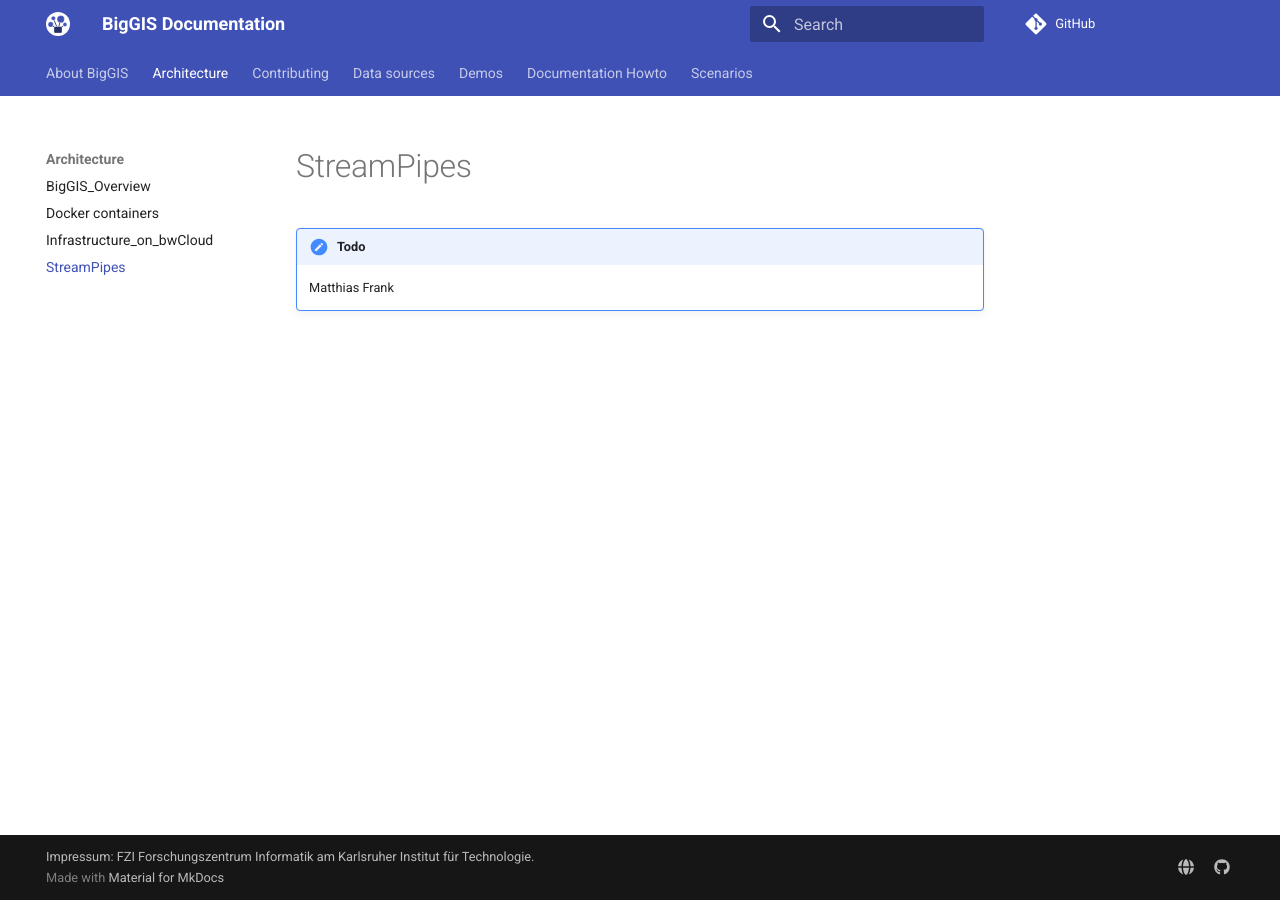
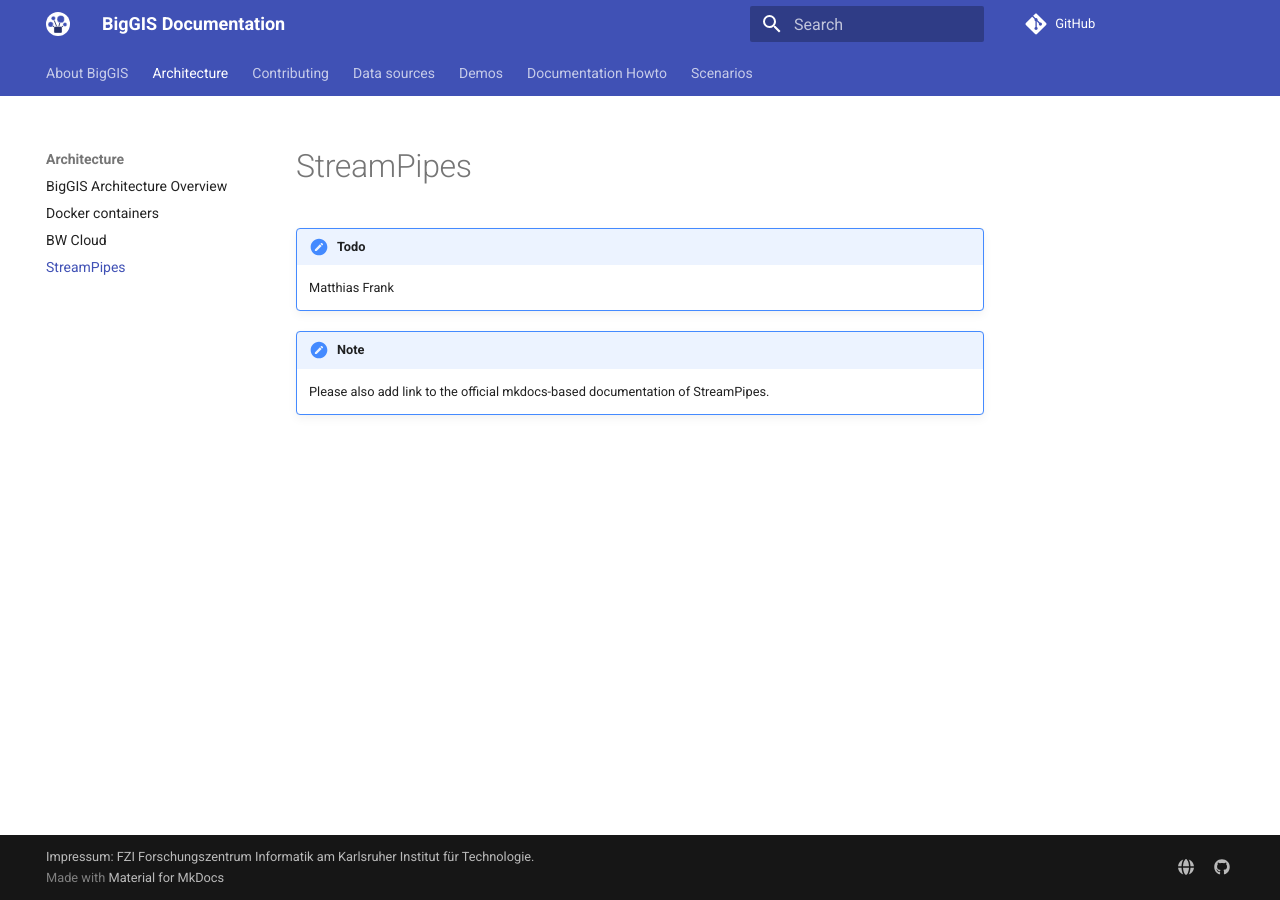
Before and after one commit to biggis-project/biggis-docs, an MkDocs documentation site: the page built from docs/architecture/StreamPipes.md, in a window 1280 px wide. Built offline with MkDocs 1.6.1 and Material for MkDocs 9.7.7, drawn with Linux system fonts in a browser that asks for light colours; nearby versions of some CDN libraries; a script that is not in the unit is left out; comment, search, counter and statistics services are not loaded; old or Windows-style settings are respelled for this version of MkDocs.

Commit message:
fix remaining H1 in some files

```diff
--- a/docs/architecture/StreamPipes.md
+++ b/docs/architecture/StreamPipes.md
@@ -1,2 +1,7 @@
+# StreamPipes
+
 !!! TODO
     Matthias Frank
+
+!!! note
+    Please also add link to the official mkdocs-based documentation of StreamPipes.
--- a/mkdocs.yml
+++ b/mkdocs.yml
@@ -54,12 +54,12 @@
 
 extra_javascript:
   - 'extra.js'
-pages: # Generated using ./fix-mkdocs-pages.sh on Mon Nov 27 19:44:43 CET 2017
+pages: # Generated using ./fix-mkdocs-pages.sh on Mon Nov 27 20:12:14 CET 2017
     - About BigGIS: ./index.md
     - Architecture:
-        - BigGIS_Overview: ./architecture/BigGIS_Overview.md
+        - BigGIS Architecture Overview: ./architecture/BigGIS_Overview.md
         - Docker containers: ./architecture/Docker_Containers.md
-        - Infrastructure_on_bwCloud: ./architecture/Infrastructure_on_bwCloud.md
+        - BW Cloud: ./architecture/Infrastructure_on_bwCloud.md
         - StreamPipes: ./architecture/StreamPipes.md
     - Contributing: ./contributing.md
     - Data sources:
```
Also changed, not shown: docs/architecture/BigGIS_Overview.md (+1 -2 lines), docs/architecture/Infrastructure_on_bwCloud.md (+1 -2 lines).
